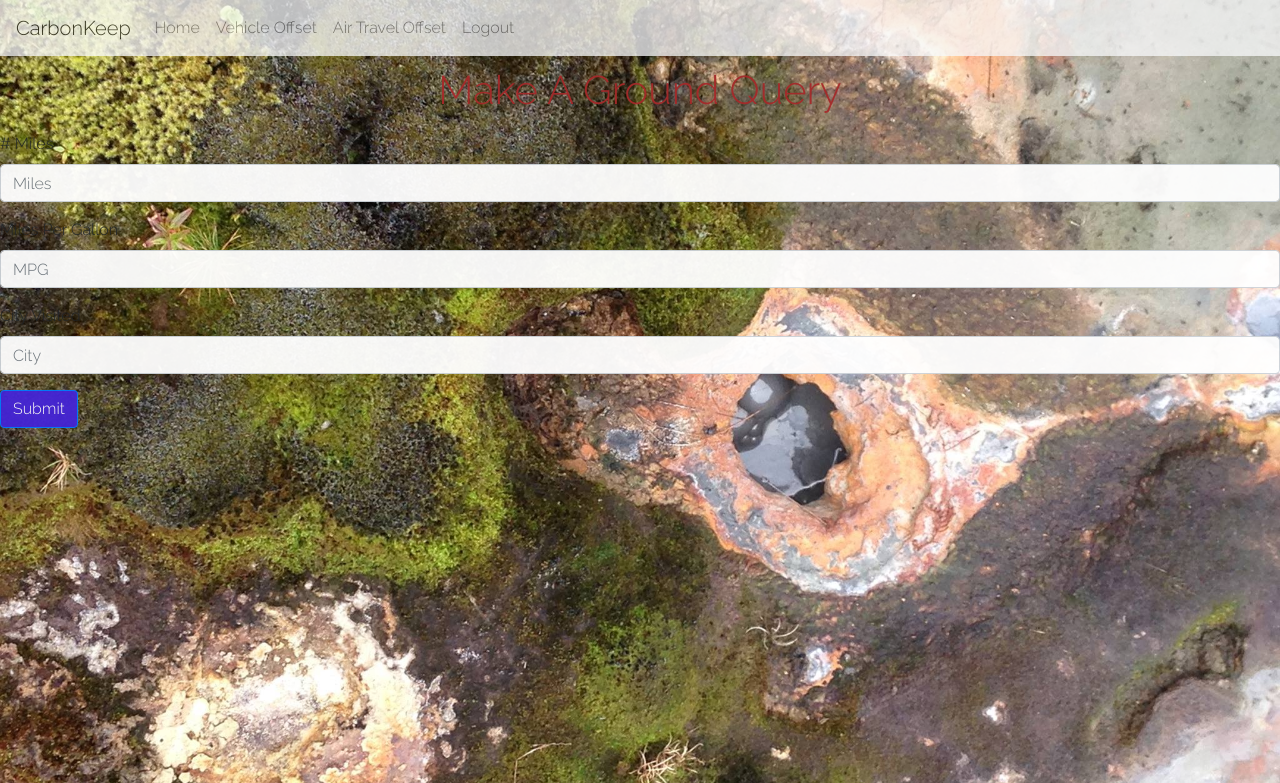
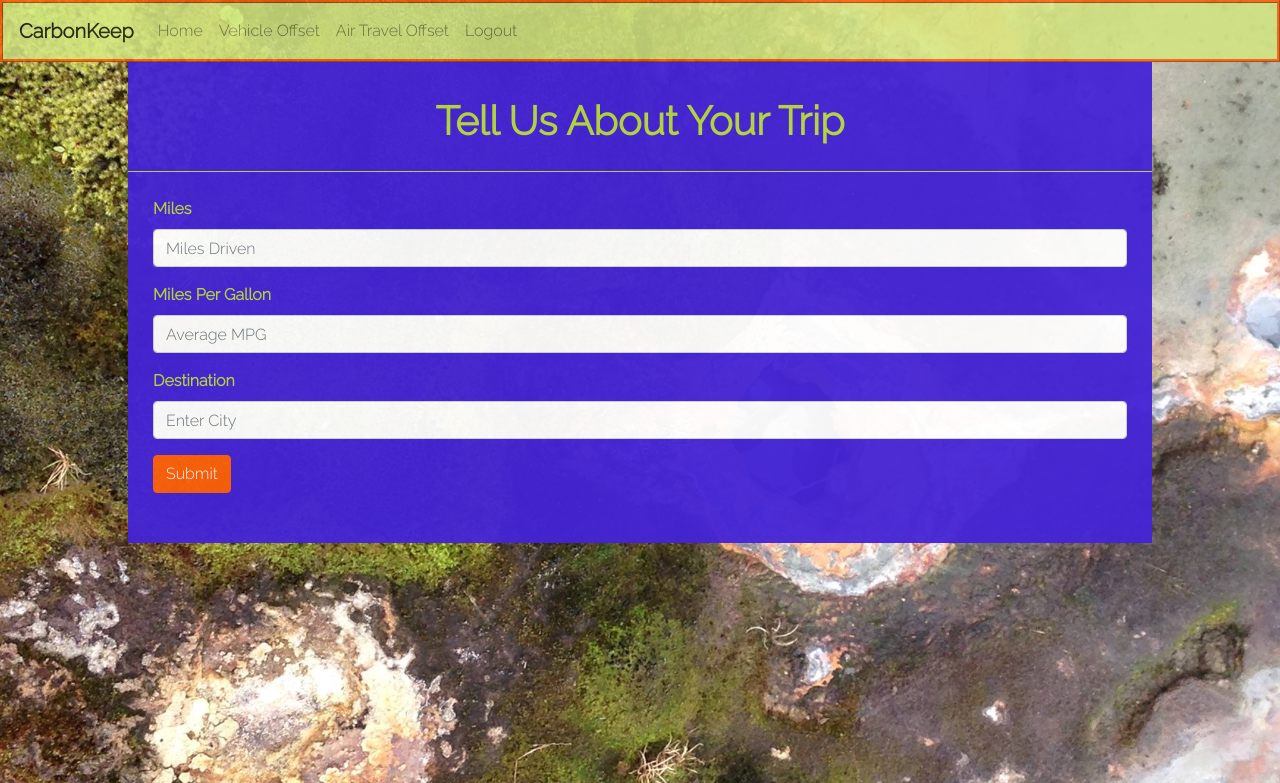
Before and after one commit to kc108/carbon-project, a Flask app: page /ground_query in a window 1280 px wide. Shown: the top 783 px of the page. Run offline with Flask 2, Linux system fonts and the light colour scheme; the visitor is signed in with stand-in values (Sample User, id 1); some libraries are stand-ins or nearby versions.

Commit message:
first draft, styled Vehicle Offset page

```diff
--- a/static/css/style.css
+++ b/static/css/style.css
@@ -1,4 +1,12 @@
 @import url('https://fonts.googleapis.com/css2?family=Raleway:wght@200;300&display=swap');
+
+body {
+    background-image: url("/static/css/images/geothermal.jpeg");
+    width: 100%;
+    height: 200px;
+    background-size: cover;
+    opacity: 95%;
+}
 
 body.font {
     font-family: 'Raleway', sans-serif;
@@ -14,7 +22,9 @@ h1 {
     width: 100%
 }
 
-#login-btn {
+/* LOG IN PAGE STYLING*/
+
+#login-btn, #show-off-btn {
     color: #fff;
     background-color: #FC600A;
     border-color: #FC600A;
@@ -36,25 +46,23 @@ button, input {
     border-radius: 4px;
 }
 
-
+/*ALERT STYLING IF USER NOT SIGNED IN*/
 .alert-border {
     border-color: #FC600A;
 }
 
-#show-off-btn {
-    background-color: #4424D6;
-}
-
+/* NAV BAR WIDTH FOR BASE.HTML AND NOLOGIN.HTML */
 .navbar {
     width: 100%;
 }
 
-#navbar-color {
+/* NAV BAR PROPERTIES FOR TITLE*/
+#navbar-color, #navbar-color-base {
     color: 110934;
     font-weight: 800;
 }
 
-#navbar-bg {
+#navbar-bg, #navbar-bg-base {
     border: ridge #FC600A;
 }
 
@@ -64,14 +72,6 @@ button, input {
 
 .form-control:focus {
     border-color: #FC600A;
-}
-
-body {
-    background-image: url("/static/css/images/geothermal.jpeg");
-    width: 100%;
-    height: 200px;
-    background-size: cover;
-    opacity: 95%;
 }
 
 .nolog-bg-img {
@@ -93,17 +93,17 @@ body {
     margin-top: 15px;
 }
 
-nav.navbar {
+nav.navbar, #navbar-bg-base {
     background-color: #D4E882;
-    opacity: 80%;
+    opacity: 90%;
 }
+
 
 /* NEW USER*/
 .reg-title {
     color: #B8D93F;
     padding-top: 23px;
 }
-
 
 .new-user-btn {
     color: #fff;
@@ -116,3 +116,30 @@ nav.navbar {
     color: #B8D93F;
     font-weight: bolder;
 }
+
+/*VEHICLE OFFSET STYLING*/
+.ground-query-title {
+    color: #B8D93F;
+    font-weight: bolder;
+}
+
+.ground-labels {
+    color: #B8D93F;
+    font-weight: bold;
+}
+
+.ground-container {
+    background-color: #4424D6;
+    padding-bottom: 25px;
+    padding-top: 25px;
+    width: 80%;
+    margin: auto;
+}
+
+.ground-form-container {
+    margin: 25px;
+}
+
+.ground-line-break {
+    border-color: #B8D93F;
+}
--- a/templates/base.html
+++ b/templates/base.html
@@ -10,12 +10,12 @@
 <link rel="stylesheet" href="https://stackpath.bootstrapcdn.com/bootstrap/4.1.3/css/bootstrap.min.css" integrity="sha384-MCw98/SFnGE8fJT3GXwEOngsV7Zt27NXFoaoApmYm81iuXoPkFOJwJ8ERdknLPMO" crossorigin="anonymous">    <link rel="stylesheet" href="/css/style.css">
 <link href="https://fonts.googleapis.com/css2?family=Raleway:wght@200" rel="stylesheet" type="text/css">
 
-      <title>{% block title %} fdsgfdgdfg {% endblock %}</title>
+      <title>{% block title %} {% endblock %}</title>
   </head>
   <body class="font">
   <div class="style-nav">
-      <nav class="navbar navbar-expand-md navbar-light bg-light">
-        <a class="navbar-brand" href="{{ url_for('home')}}">CarbonKeep</a>
+      <nav id="navbar-bg-base" class="navbar navbar-expand-md navbar-light">
+        <a id="navbar-color-base" class="navbar-brand" href="{{ url_for('home')}}">CarbonKeep</a>
         <button class="navbar-toggler" type="button" data-toggle="collapse" data-target="#navbarNav" aria-controls="navbarNav" aria-expanded="false" aria-label="Toggle navigation">
             <span class="navbar-toggler-icon"></span>
         </button>
@@ -36,10 +36,10 @@
             </ul>
         </div>
       </nav>
-    <div class="container">
+    <div id="center-login-base" class="container">
     </div>
         {% for message in get_flashed_messages() %}
-            <div id="alert-border" class="alert alert-danger">{{ message }}</div>
+            <div class="alert alert-dark">{{ message }}</div>
         {% endfor %}
         {% block content %} {% endblock %}
     </div>
--- a/templates/ground_query.html
+++ b/templates/ground_query.html
@@ -1,26 +1,28 @@
 {% extends 'base.html' %}
 
 {% block content %}
-<h1>{% block title %} Make A Ground Query {% endblock %}</h1>
-
-<form method="post">
+<div class="ground-container">
+<h1 class="ground-query-title">{% block title %} Tell Us About Your Trip {% endblock %}</h1>
+<hr class="ground-line-break" />
+<form class="ground-form-container" method="post">
     <div class="form-group">
-        <label for="miles"># Miles</label>
-        <input type="text" name="miles" placeholder="Miles" class="form-control"
+        <label class="ground-labels" for="miles">Miles</label>
+        <input type="text" name="miles" placeholder="Miles Driven" class="form-control"
             value="{{ request.form['miles'] }}"></input>
     </div>
     <div class="form-group">
-        <label for="mpg">Miles Per Gallon</label>
-        <input type="text" name="mpg" placeholder="MPG" class="form-control"
+        <label class="ground-labels" for="mpg">Miles Per Gallon</label>
+        <input type="text" name="mpg" placeholder="Average MPG" class="form-control"
             value="{{ request.form['mpg'] }}"></input>
     </div>
     <div class="form-group">
-        <label for="city">City Visited</label>
-        <input type="text" name="city" placeholder="City" class="form-control"
+        <label class="ground-labels" for="city">Destination</label>
+        <input type="text" name="city" placeholder="Enter City" class="form-control"
             value="{{ request.form['city'] }}"></input>
     </div>
-    <div class="form-group">
+        <div class="form-group">
         <button type="submit" class="btn btn-primary" id="show-off-btn">Submit</button>
     </div>
 </form>
+</div>
 {% endblock %}
```
